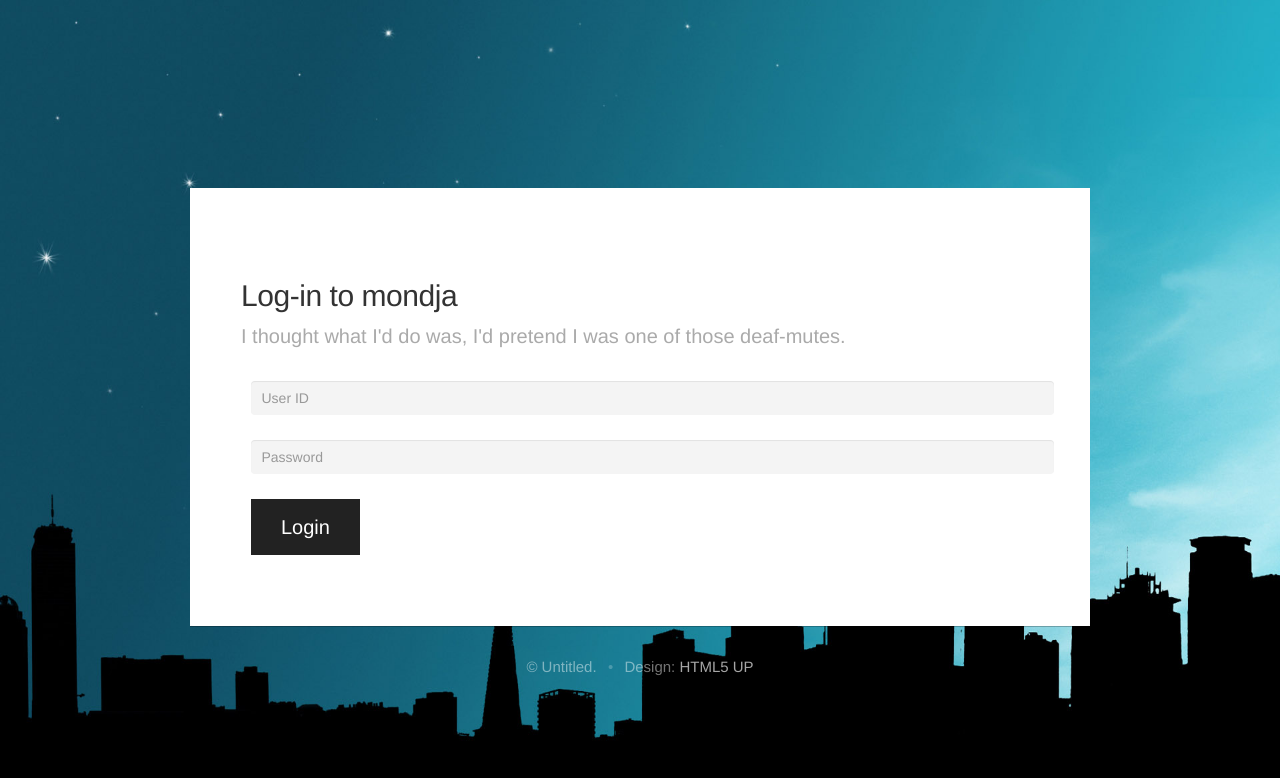
After one commit to y-tsutsu/mondja, a Django app: template static/templates/login.html in a window 1280 px wide. The commit adds this page. Shown: the top 778 px of the page. Run offline with Django 3.2, Linux system fonts and the light colour scheme; the template is opened without the code that fills it: values that come from a table or form of the project are taken from there, others are empty; some libraries are stand-ins or nearby versions.

Commit message:
ログイン/ログアウト機能に対応．

```diff
--- a/app/views.py
+++ b/app/views.py
@@ -6,11 +6,14 @@ from django.shortcuts import render
 from django.http import HttpRequest
 from django.template import RequestContext
 from datetime import datetime
+from django.contrib.auth.decorators import login_required
 
+@login_required
 def home(request):
     """Renders the home page."""
     assert isinstance(request, HttpRequest)
     return render(
         request,
-        'index.html'
+        'index.html',
+        context_instance = RequestContext(request, locals())
     )
--- a/mondja/urls.py
+++ b/mondja/urls.py
@@ -12,8 +12,25 @@ from app.forms import BootstrapAuthenticationForm
 # admin.autodiscover()
 
 urlpatterns = patterns('',
-    # Examples:
+    # Home:
     url(r'^$', 'app.views.home', name='home'),
+
+    # Log-in:
+    url(r'^login/$',
+        'django.contrib.auth.views.login',
+        {
+            'template_name': 'login.html',
+        },
+        name = 'login'),
+
+    # Log-out:
+    url(r'^logout/$',
+        'django.contrib.auth.views.logout',
+        {
+            'template_name': 'logout.html',
+            'next_page': '../login/'
+        },
+        name = 'logout'),
 
     # Uncomment the admin/doc line below to enable admin documentation:
     # url(r'^admin/doc/', include('django.contrib.admindocs.urls')),
--- a/static/static/mondja/css/mondja.css
+++ b/static/static/mondja/css/mondja.css
@@ -33,7 +33,7 @@
         margin-right: 2.8%;
     }
 
-    div .mylogin {
+    div .mylogin, .mylogout {
         margin-top: -64px;
     }
 }
@@ -62,7 +62,7 @@
         margin-right: 4.5%;
     }
 
-    div .mylogin {
+    div .mylogin, .mylogout {
         margin-top: 164px;
     }
 
--- a/static/templates/index.html
+++ b/static/templates/index.html
@@ -7,7 +7,7 @@
         <a href="#me" class="icon fa-home active"><span>Home</span></a>
         <a href="#work" class="icon fa-folder"><span>Work</span></a>
         <a href="#contact" class="icon fa-envelope"><span>Contact</span></a>
-        <a href="#" class="icon fa-twitter"><span>Twitter</span></a>
+        <a href="/logout/" class="icon fa-sign-out"><span>Log-out</span></a>
     </nav>
 
     <!-- Main -->
--- /dev/null
+++ b/static/templates/login.html
@@ -0,0 +1,40 @@
+{% extends "layout.html" %}
+
+{% block content %}
+
+    <!-- Main -->
+    <div id="main" class="mylogin">
+
+        <!-- Login -->
+        <article id="login" class="panel">
+            <header>
+                <h2>Log-in to mondja</h2>
+                {% if form.errors %}
+                    <p style="color:crimson">Incorrect username or password.</p>
+                {% else %}
+                    <p>I thought what I'd do was, I'd pretend I was one of those deaf-mutes.</p>
+                {% endif %}
+            </header>
+
+            <form method="post" action="." role="form">
+            {% csrf_token %}
+                <div>
+                    <div class="row">
+                        <div class="12u$">
+                            <input type="text" class="form-control" name="username" id="id_username" maxlength="256" placeholder="User ID" required />
+                        </div>
+                        <div class="12u$">
+                            <input type="text" class="form-control" name="password" id="id_password" maxlength="256" placeholder="Password" required/>
+                        </div>
+                        <div class="12u$">
+                            <input type="submit" value="Login" />
+                        </div>
+                    </div>
+                </div>
+                <input type="hidden" name="next" value="{{ next }}" />
+            </form>
+        </article>
+
+    </div>
+
+{% endblock %}
```
Also changed, not shown: static/templates/logout.html (added, +18 -0 lines), db.sqlite3.
